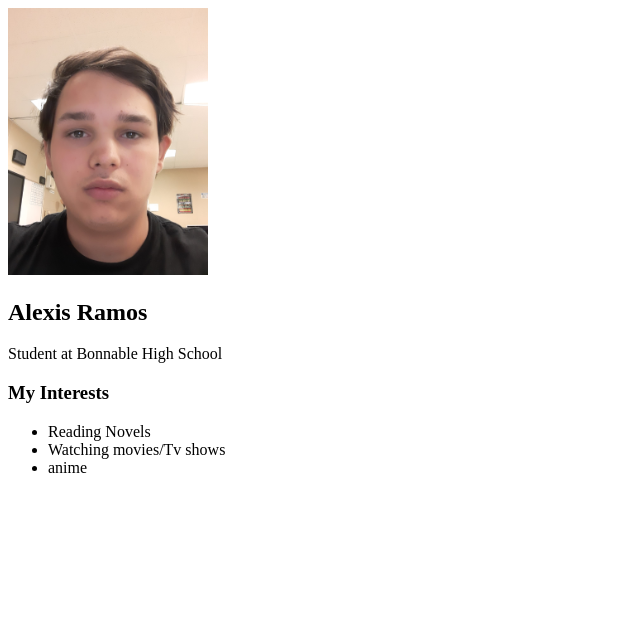
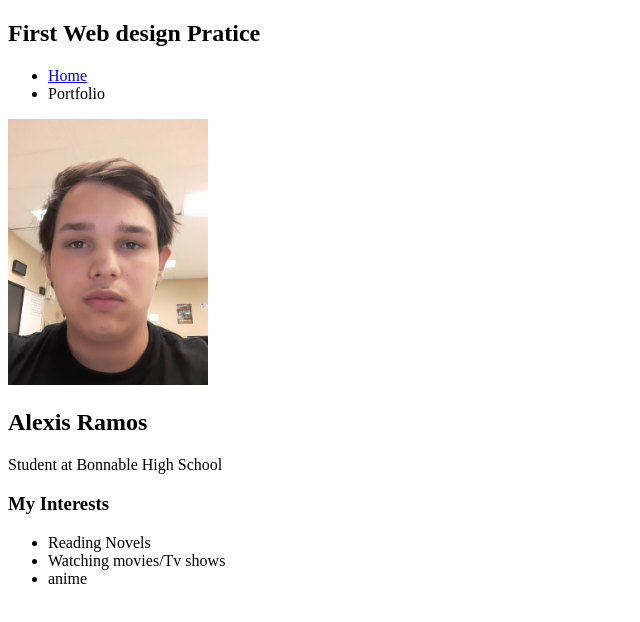
Before and after one commit to alexisramos1/alexisramos1.github.io, a plain HTML site: page index.html in a window 1280 px wide. Shown: the whole page, without its empty margins (0-640 px from the left). Drawn offline with Linux system fonts and the light colour scheme.

Commit message:
add index.html and css files

```diff
--- a/index.html
+++ b/index.html
@@ -8,7 +8,15 @@
 <!-- All content goes here -->
     <div>
        <nav>
-
+       <h1> First Web design Pratice</h1>
+       <ul>
+          <li>
+              <a href="index.html"> Home </a>
+            </li>
+           <li>
+             <a herf="portfolio.html"> Portfolio </a>
+          </li>
+       </ul>
        </nav>
 
        <main>
```
